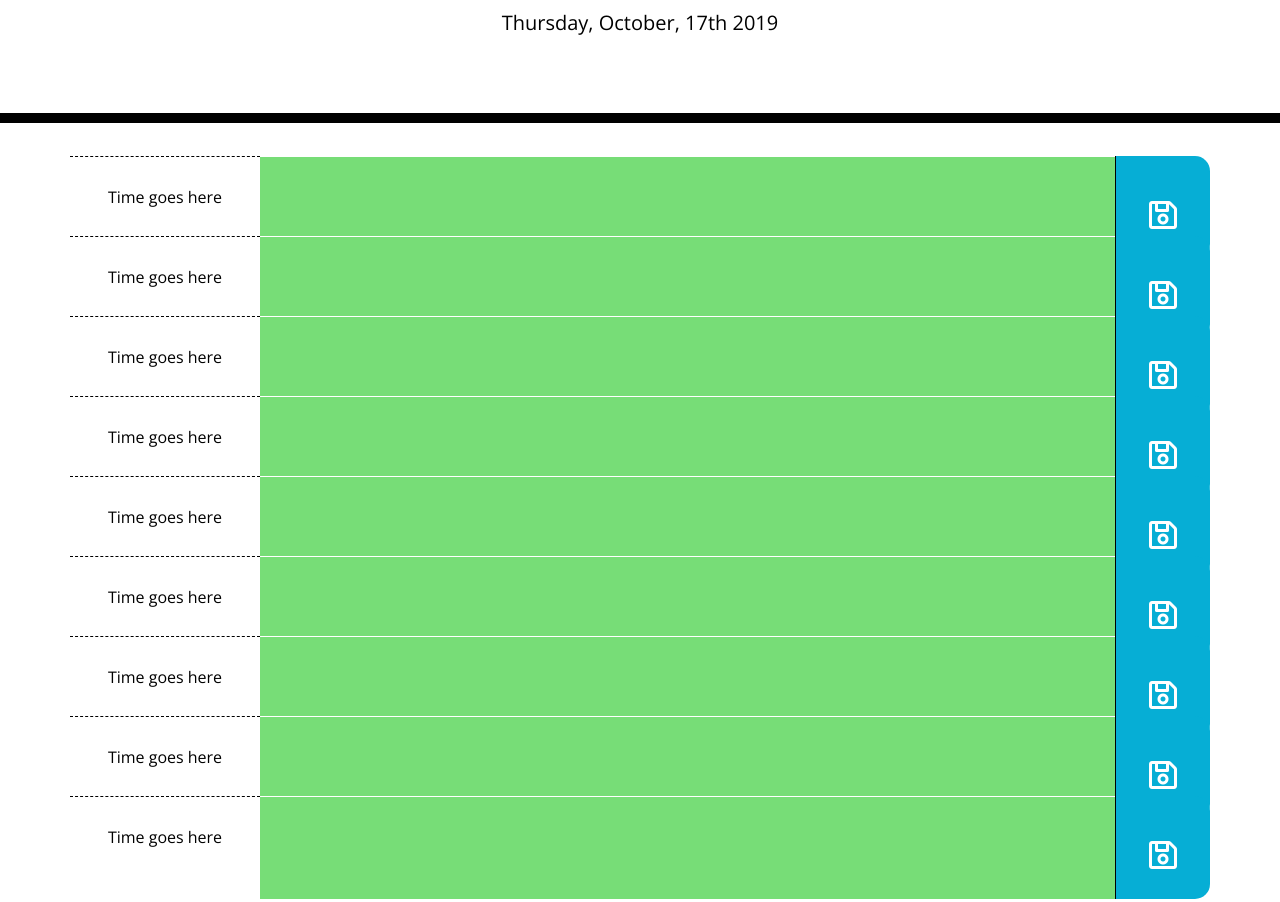
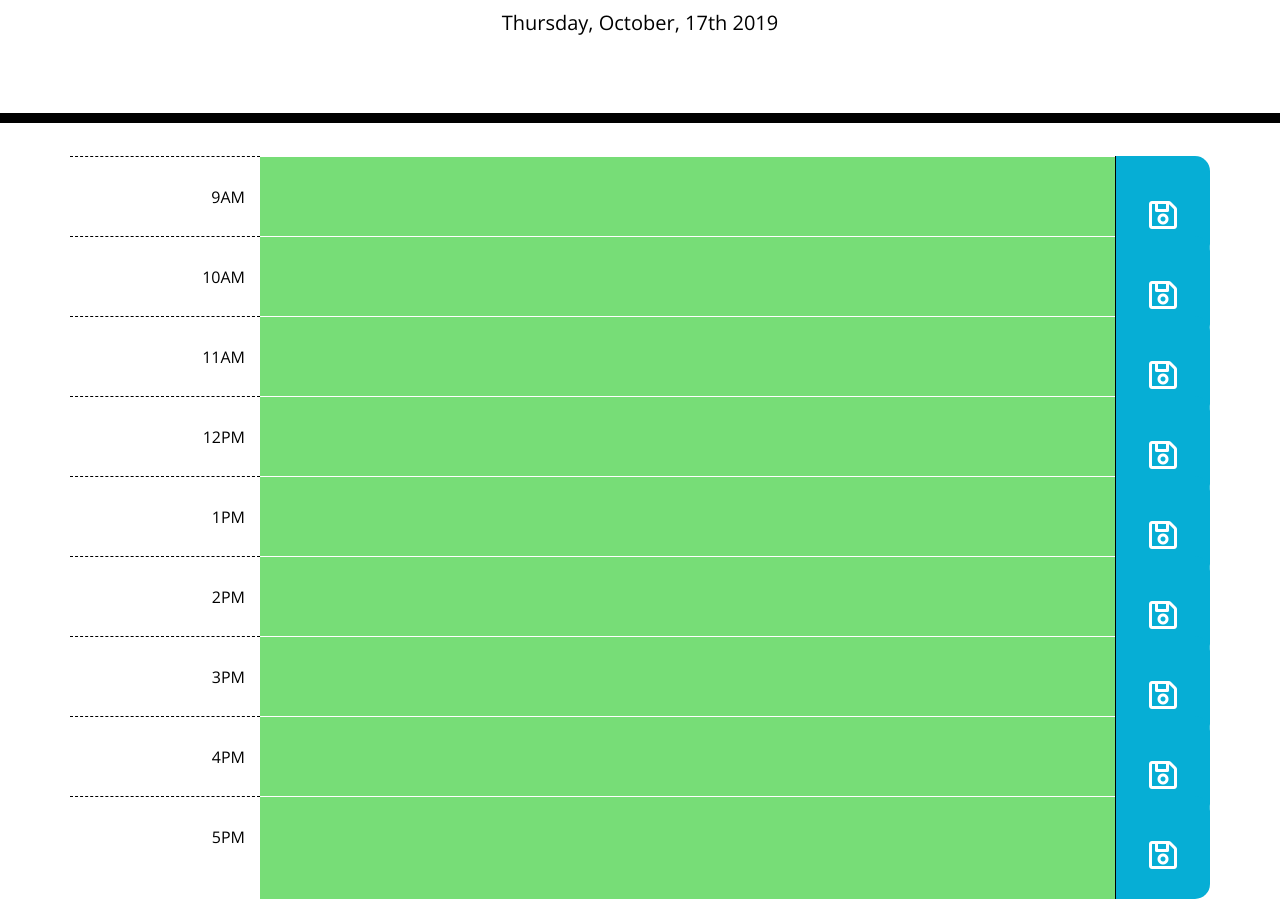
Before and after one commit to stephmarie17/day-planner, a plain HTML site: page index.html in a window 1280 px wide. Shown: the part 181-1083 px from the top of the page. Drawn offline with nearby package versions, Linux system fonts and the light colour scheme.

Commit message:
edited functionality of agenda timeblocks

```diff
--- a/index.html
+++ b/index.html
@@ -33,9 +33,12 @@
       <!-- Timeblocks go here -->
       <!-- Create a div with class = time-block -->
       <div class="time-block">
+      <!-- Using Bootstrap, create rows with class row for each hour 9 AM to 5 PM-->
+      <!-- Add the following classes to toggle between: past, present, future -->
+      <!-- Create a save button with class saveBtn and manipulate its use via Jquery  -->
         <div class="row">
             <div class="col-2 hour">
-                <p>Time goes here</p>
+                <p class="hourBlock">9AM</p>
             </div>
             <div class="col-9 past present future">
                 <textarea class="agenda"></textarea>
@@ -44,11 +47,12 @@
                 <button type="button" class="btn saveIcon"><i class="far fa-save"></i></button>
             </div>
         </div>
+
       </div>
     <div class="time-block">
         <div class="row">
             <div class="col-2 hour">
-                <p>Time goes here</p>
+                <p class="hourBlock">10AM</p>
             </div>
             <div class="col-9 past present future">
                 <textarea class="agenda"></textarea>
@@ -61,7 +65,7 @@
     <div class="time-block">
         <div class="row">
             <div class="col-2 hour">
-                <p>Time goes here</p>
+                <p class="hourBlock">11AM</p>
             </div>
             <div class="col-9 past present future">
                 <textarea class="agenda"></textarea>
@@ -74,7 +78,7 @@
     <div class="time-block">
         <div class="row">
             <div class="col-2 hour">
-                <p>Time goes here</p>
+                <p class="hourBlock">12PM</p>
             </div>
             <div class="col-9 past present future">
                 <textarea class="agenda"></textarea>
@@ -87,7 +91,7 @@
     <div class="time-block">
         <div class="row">
             <div class="col-2 hour">
-                <p>Time goes here</p>
+                <p class="hourBlock">1PM</p>
             </div>
             <div class="col-9 past present future">
                 <textarea class="agenda"></textarea>
@@ -100,7 +104,7 @@
     <div class="time-block">
         <div class="row">
             <div class="col-2 hour">
-                <p>Time goes here</p>
+                <p class="hourBlock">2PM</p>
             </div>
         <div class="col-9 past present future">
             <textarea class="agenda"></textarea>
@@ -113,7 +117,7 @@
     <div class="time-block">
         <div class="row">
             <div class="col-2 hour">
-                <p>Time goes here</p>
+                <p class="hourBlock">3PM</p>
             </div>
             <div class="col-9 past present future">
                 <textarea class="agenda"></textarea>
@@ -126,7 +130,7 @@
     <div class="time-block">
         <div class="row">
             <div class="col-2 hour">
-                <p>Time goes here</p>
+                <p class="hourBlock">4PM</p>
             </div>
             <div class="col-9 past present future">
                 <textarea class="agenda"></textarea>
@@ -139,7 +143,7 @@
     <div class="time-block">
         <div class="row">
             <div class="col-2 hour">
-                <p>Time goes here</p>
+                <p class="hourBlock">5PM</p>
             </div>
             <div class="col-9 past present future">
                 <textarea class="agenda"></textarea>
@@ -149,9 +153,7 @@
             </div>
         </div>
     </div>
-      <!-- Using Bootstrap, create rows with class row for each hour 9 AM to 5 PM-->
-      <!-- Add the following classes to toggle between: past, present, future -->
-      <!-- Create a save button with class saveBtn and manipulate its use via Jquery  -->
+
     </div>
     <script src="https://code.jquery.com/jquery-3.4.1.min.js"></script>
     <script src="https://cdnjs.cloudflare.com/ajax/libs/moment.js/2.24.0/moment.min.js"></script>
--- a/script.js
+++ b/script.js
@@ -9,9 +9,28 @@ console.log(currentDayDisplay);
 $("#currentDay").text(currentDayDisplay);
 
 // Each time-block will need to be linked to current time so that the display can toggle between past, present, future
-// If currentTime == true && < startTime, toggle to past
-// If currentTime == true, toggle to present
-// If currentTime == true && > startTime, toggle to future
+
+let currentHour = m.format("hA");
+
+console.log(currentHour);
+
+
+
+// function updateTimeblock() {
+// // Toggle class to past
+//     if(moment().isBefore($("#hourBlock").text)) {
+//         $("#hour").toggleclass("future");
+// // Toggle class to present
+//     } else if(moment().isSame($("#hourBlock").text)) {
+//         $("#hour").toggleclass("present");
+// // Toggle class to future
+//     } else if(moment().isAfter($("#hourBlock").text)) {
+//         $("#hour").toggleclass("past");
+//     }
+// };
+
+// updateTimeblock();
+
 
 // Problem 2: user input field
 
--- a/style.css
+++ b/style.css
@@ -47,6 +47,7 @@ body {
     background-color: #ffffff;
     color: #000000;
     border-top: 1px dashed #000000;
+    text-align: right;
   }
 
   .agenda {
@@ -76,6 +77,10 @@ body {
     border-top: 1px solid white;
   }
 
+  .hide {
+    display: none;
+  }
+
   .saveBtn {
     border-left: 1px solid black;
     border-top-right-radius: 15px;
```
